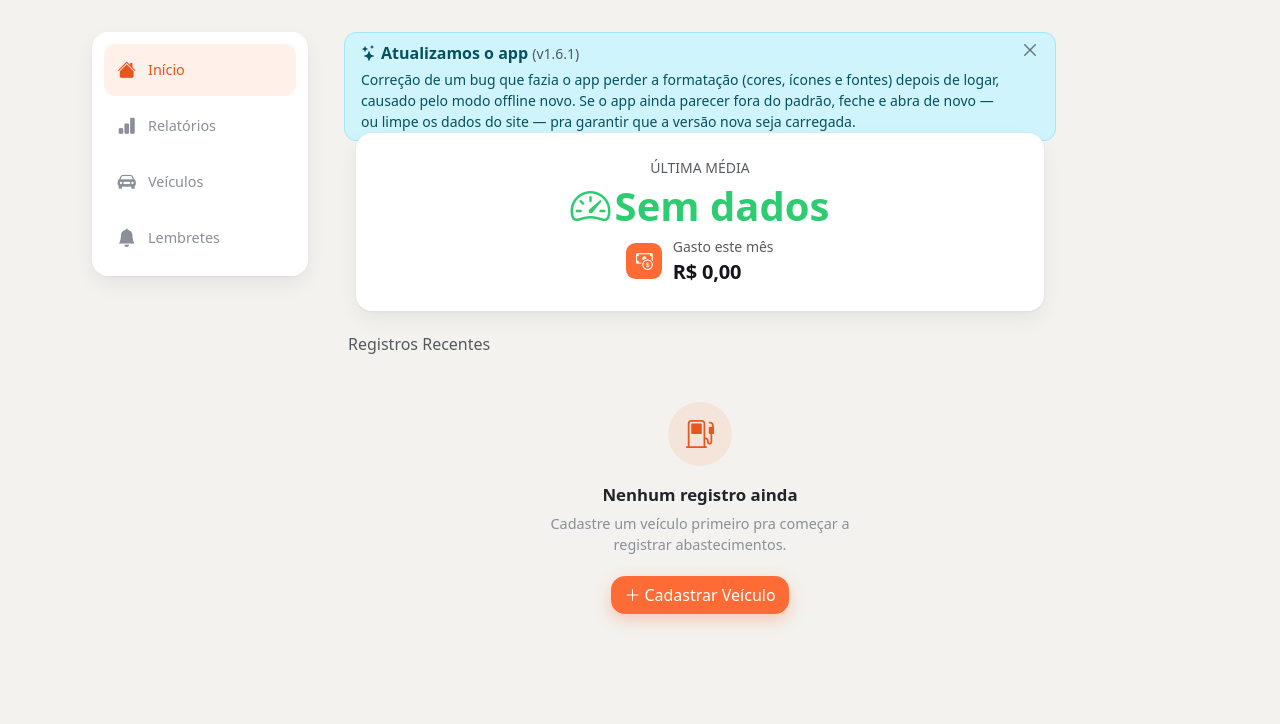
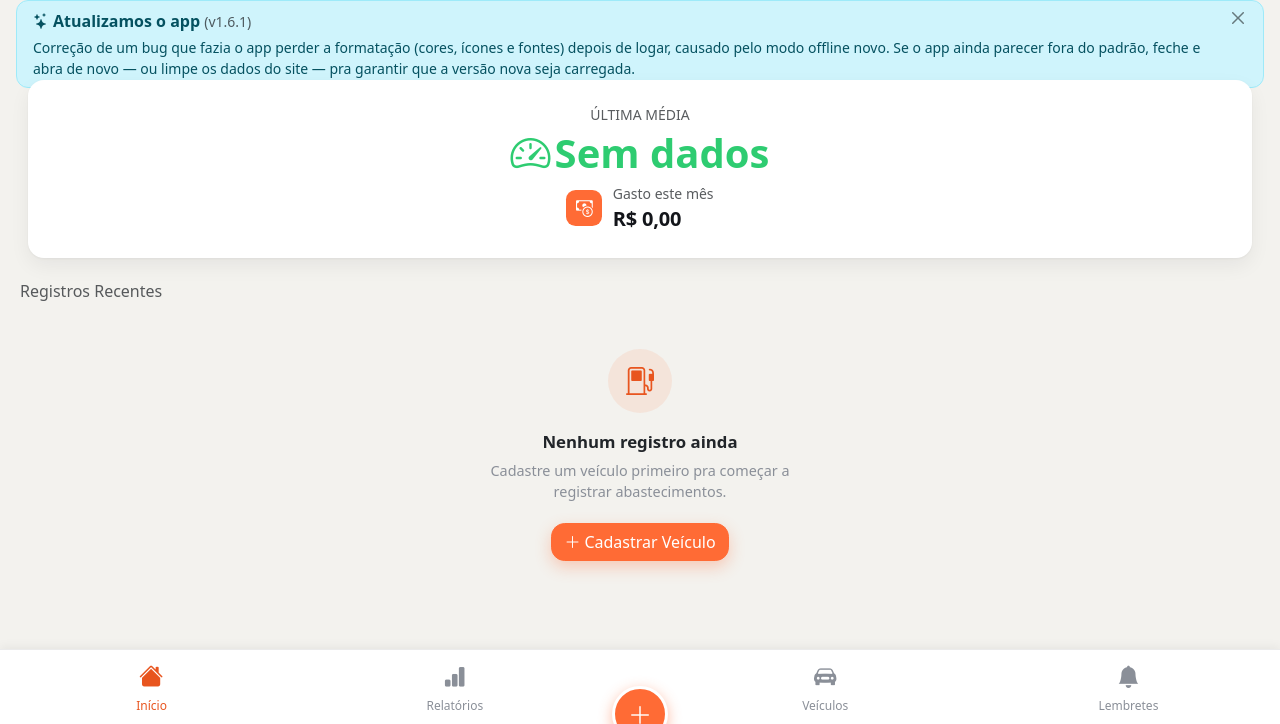
Before and after one commit to AlexandreAlan/PitStop-BR, a PHP site: page /index.php in a window 1280 px wide. Shown: the part 76-800 px from the top of the page. Run offline with PHP 8.4, Linux system fonts and the light colour scheme; the visitor is signed in with stand-in values (Sample User, id 1); data that the repository does not hold is empty.

Commit message:
src/assets/css/brand.css: breakpoint desktop (sidebar/colunas) só ativa com pointer:fine — protege contra WebView/TWA relatando largura de viewport errada e virando 'layout de PC' num celular

```diff
--- a/src/assets/css/brand.css
+++ b/src/assets/css/brand.css
@@ -339,10 +339,24 @@ body {
 
 body.tem-bottom-nav { padding-bottom: 86px; }
 
-/* Telas ≥992px: a barra de abas mobile vira uma sidebar compacta,
-   e o conteúdo ganha uma largura de leitura própria em vez de esticar
-   a coluna mobile no meio de um vazio cinza */
-@media (min-width: 992px) {
+/* Trava a largura do container em qualquer dispositivo touch (celular),
+   mesmo que o viewport seja mal-calculado pelo WebView (ver nota acima do
+   breakpoint desktop) — nunca deixa o Bootstrap aplicar os max-width fixos
+   dos próprios breakpoints (540/720/960px) fora do modo desktop com mouse. */
+@media not all and (pointer: fine) {
+    main.container {
+        max-width: 100%;
+    }
+}
+
+/* Telas ≥992px COM mouse (pointer: fine): a barra de abas mobile vira uma
+   sidebar compacta, e o conteúdo ganha uma largura de leitura própria em
+   vez de esticar a coluna mobile no meio de um vazio cinza.
+   O "pointer: fine" é essencial: alguns WebViews (app instalado/TWA no
+   Android) relatam a largura de viewport errada pro CSS, disparando esse
+   breakpoint "desktop" sozinho num celular — travar por tipo de ponteiro
+   evita isso, já que touch é sempre "coarse", nunca "fine". */
+@media (min-width: 992px) and (pointer: fine) {
     body.tem-bottom-nav { padding-bottom: 0; }
 
     .app-shell {
```
